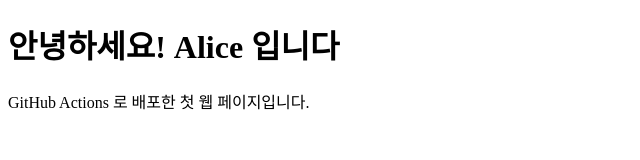
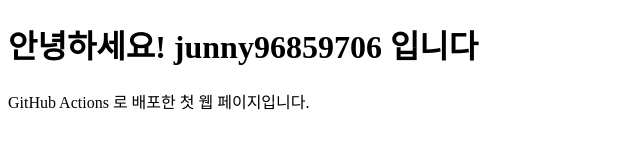
Before and after one commit to junny96859706/my-page, a plain HTML site: page index.html in a window 1280 px wide. Shown: the whole page, without its empty margins (0-640 px from the left). Drawn offline with Linux system fonts and the light colour scheme.

Commit message:
Update index.html

```diff
--- a/index.html
+++ b/index.html
@@ -2,10 +2,10 @@
 <html lang="ko">
 <head>
   <meta charset="UTF-8">
-  <title>Alice 의 페이지</title>
+  <title>junny96859706 의 페이지</title>
 </head>
 <body>
-  <h1>안녕하세요! Alice 입니다</h1>
+  <h1>안녕하세요! junny96859706 입니다</h1>
   <p>GitHub Actions 로 배포한 첫 웹 페이지입니다.</p>
 </body>
 </html>
```
